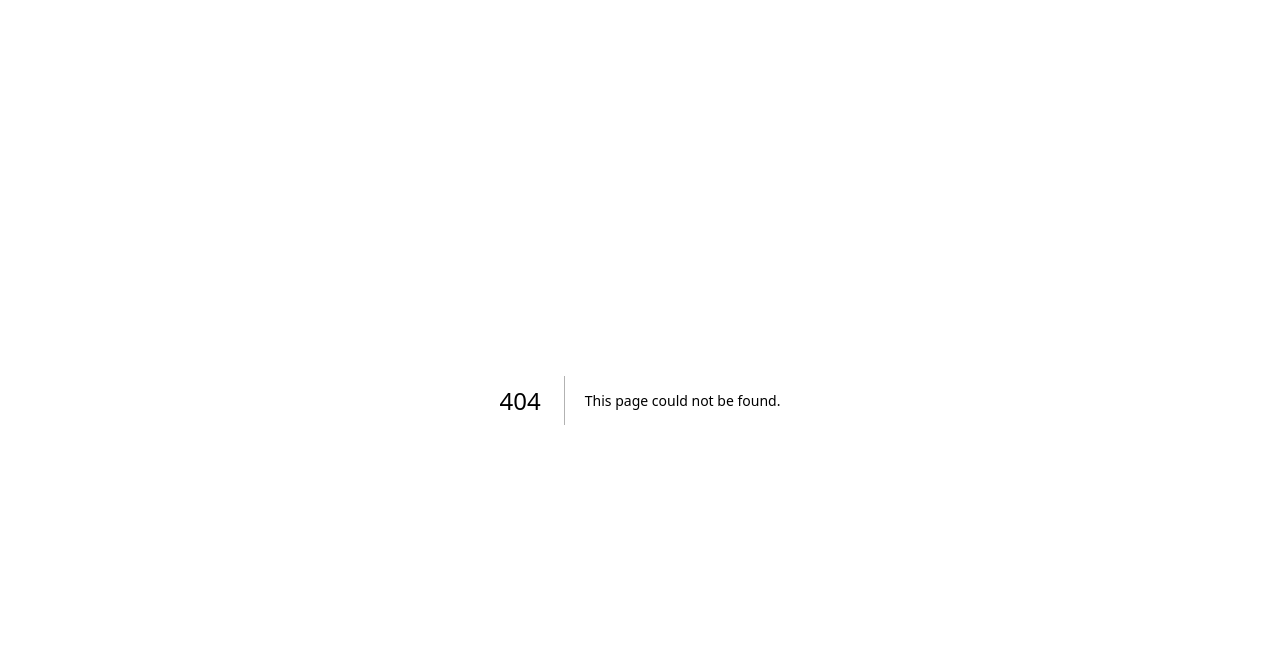
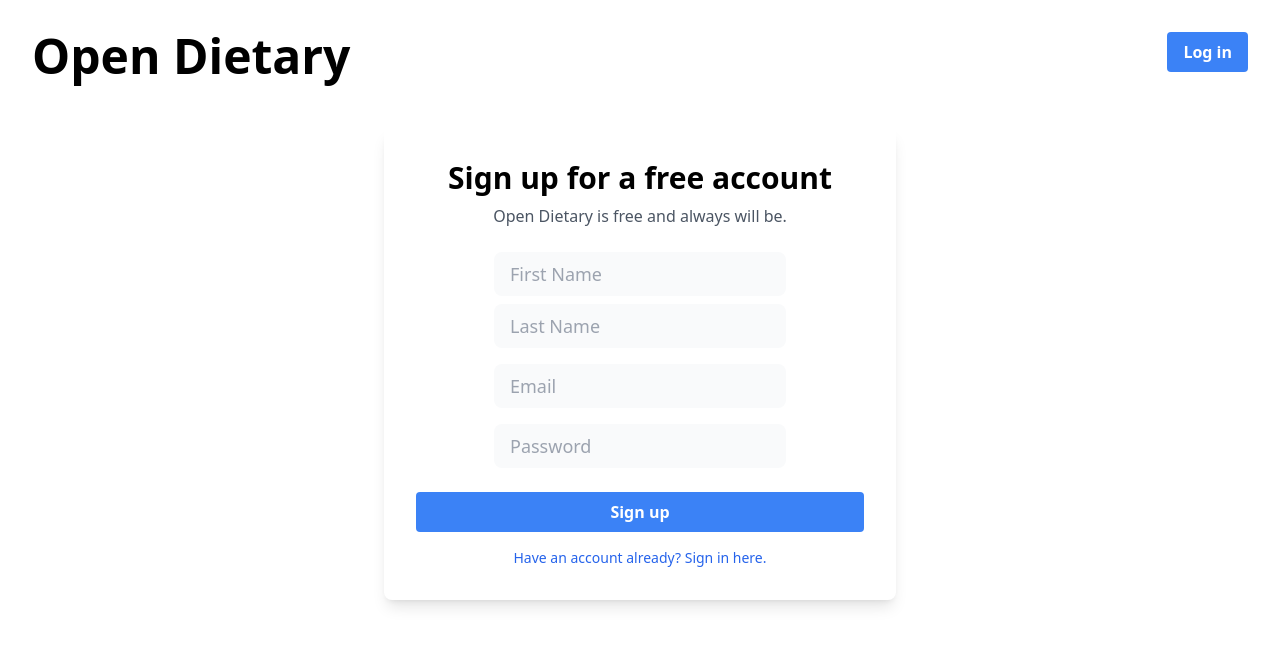
Before and after one commit to aayc/opendietary, a Next.js app in the folder web/: page /signup in a window 1280 px wide. Before the commit this address had no page. Shown: the top 646 px of the page. Built offline with nearby package versions, Linux system fonts and the light colour scheme.

Commit message:
Add firebase configuration, login and sign up pages

```diff
--- a/web/components/Nav.tsx
+++ b/web/components/Nav.tsx
@@ -1,3 +1,5 @@
+import Link from "next/link";
+
 export default function Nav() {
   return (
     <div className="flex mt-8 px-8 justify-between">
@@ -5,7 +7,9 @@ export default function Nav() {
         <h1>Open Dietary</h1>
       </div>
       <div>
-        <button className="btn-primary">Log in</button>
+        <Link href="/login">
+          <button className="btn-primary">Log in</button>
+        </Link>
       </div>
     </div>
   );
--- a/web/package.json
+++ b/web/package.json
@@ -13,12 +13,14 @@
     "@types/react": "18.0.25",
     "@types/react-dom": "18.0.8",
     "chart.js": "^3.9.1",
+    "firebase": "^9.14.0",
     "lottie-react": "^2.3.1",
     "next": "13.0.3",
     "primeicons": "^6.0.1",
     "primereact": "^8.7.2",
     "react": "18.2.0",
     "react-dom": "18.2.0",
+    "react-firebase-hooks": "^5.1.0",
     "typescript": "4.8.4"
   },
   "devDependencies": {
--- /dev/null
+++ b/web/pages/login.tsx
@@ -0,0 +1,81 @@
+import Head from "next/head";
+import Nav from "../components/Nav";
+import { useEffect, useState } from "react";
+import { useSignInWithEmailAndPassword } from "react-firebase-hooks/auth";
+import Spinner from "../widgets/Spinner";
+import { auth } from "../utils/firebase";
+import { useRouter } from "next/router";
+import Link from "next/link";
+
+export default function LoginPage() {
+  const [email, setEmail] = useState("");
+  const [password, setPassword] = useState("");
+  const [signInWithEmailAndPassword, user, loading, error] =
+    useSignInWithEmailAndPassword(auth);
+  const router = useRouter();
+
+  const signIn = () => {
+    if (email == "" || password == "") {
+      alert("Please enter your email and password");
+    } else if (!loading) {
+      signInWithEmailAndPassword(email, password);
+    }
+  };
+
+  useEffect(() => {
+    if (user) {
+      router.push("/");
+    }
+    if (error) {
+      alert("Error signing in: " + error.message);
+    }
+  }, [user, error]);
+
+  return (
+    <div>
+      <Head>
+        <title>Open Dietary</title>
+        <meta name="description" content="Generated by create next app" />
+        <link rel="icon" href="/favicon.ico" />
+      </Head>
+
+      <div>
+        <Nav></Nav>
+
+        <div className="card m-auto max-w-lg rounded-lg shadow-lg p-8 mt-12">
+          <div className="flex justify-center">
+            <h2>Welcome back!</h2>
+          </div>
+          <div className="flex flex-col">
+            <div className="mt-4 m-auto">
+              <input
+                type="text"
+                className="text-input-gray"
+                value={email}
+                placeholder="Email"
+                onChange={(e) => setEmail(e.target.value)}
+              ></input>
+              <br />
+              <input
+                type="text"
+                className="my-2 text-input-gray"
+                placeholder="Password"
+                value={password}
+                onChange={(e) => setPassword(e.target.value)}
+              ></input>
+            </div>
+            <button className="btn-primary mt-4" onClick={signIn}>
+              {loading && <Spinner className="inline mr-2" size={15}></Spinner>}
+              Log in
+            </button>
+            <Link href="/signup">
+              <p className="link-text mt-4 text-sm text-center">
+                Don't have an account? Create one here.
+              </p>
+            </Link>
+          </div>
+        </div>
+      </div>
+    </div>
+  );
+}
--- /dev/null
+++ b/web/pages/signup.tsx
@@ -0,0 +1,108 @@
+import Head from "next/head";
+import Link from "next/link";
+import { useRouter } from "next/router";
+import { useEffect, useState } from "react";
+import { useCreateUserWithEmailAndPassword } from "react-firebase-hooks/auth";
+import Nav from "../components/Nav";
+import { auth } from "../utils/firebase";
+import Spinner from "../widgets/Spinner";
+
+export default function SignUpPage() {
+  const [email, setEmail] = useState("");
+  const [password, setPassword] = useState("");
+  const [confirmPassword, setConfirmPassword] = useState("");
+  const [firstName, setFirstName] = useState("");
+  const [lastName, setLastName] = useState("");
+  const router = useRouter();
+
+  const [createUserWithEmailAndPassword, user, loading, error] =
+    useCreateUserWithEmailAndPassword(auth);
+
+  const signUp = () => {
+    if (email == "" || password == "" || confirmPassword == "") {
+      alert("Please enter your email and password");
+    } else if (password != confirmPassword) {
+      alert("Passwords do not match");
+    } else if (!loading) {
+      createUserWithEmailAndPassword(email, password);
+    }
+  };
+
+  useEffect(() => {
+    if (user) {
+      router.push("/");
+    }
+    if (error) {
+      alert("Error signing up: " + error.message);
+    }
+  });
+
+  return (
+    <div>
+      <Head>
+        <title>Open Dietary</title>
+        <meta name="description" content="Generated by create next app" />
+        <link rel="icon" href="/favicon.ico" />
+      </Head>
+
+      <div>
+        <Nav></Nav>
+
+        <div className="card m-auto max-w-lg rounded-lg shadow-lg p-8 mt-12">
+          <div className="flex justify-center">
+            <div>
+              <h2>Sign up for a free account</h2>
+              <p className="text-center text-gray-600 mt-2">
+                Open Dietary is free and always will be.
+              </p>
+            </div>
+          </div>
+          <div className="flex flex-col mt-2">
+            <div className="mt-4 m-auto">
+              <input
+                type="text"
+                className="text-input-gray"
+                value={firstName}
+                placeholder="First Name"
+                onChange={(e) => setFirstName(e.target.value)}
+              ></input>
+              <br />
+              <input
+                type="text"
+                className="my-2 text-input-gray"
+                value={lastName}
+                placeholder="Last Name"
+                onChange={(e) => setLastName(e.target.value)}
+              ></input>
+              <br />
+              <input
+                type="text"
+                className="my-2 text-input-gray"
+                value={email}
+                placeholder="Email"
+                onChange={(e) => setEmail(e.target.value)}
+              ></input>
+              <br />
+              <input
+                type="text"
+                className="my-2 text-input-gray"
+                placeholder="Password"
+                value={password}
+                onChange={(e) => setPassword(e.target.value)}
+              ></input>
+            </div>
+            <button className="btn-primary mt-4" onClick={signUp}>
+              {loading && <Spinner className="inline mr-2" size={15}></Spinner>}
+              Sign up
+            </button>
+            <Link href="/login">
+              <p className="link-text mt-4 text-sm text-center">
+                Have an account already? Sign in here.
+              </p>
+            </Link>
+          </div>
+        </div>
+      </div>
+    </div>
+  );
+}
--- a/web/styles/globals.css
+++ b/web/styles/globals.css
@@ -57,6 +57,22 @@ h3 {
   @apply px-2;
 }
 
+.text-input-gray {
+  @apply bg-gray-50;
+  @apply rounded-lg;
+  @apply p-2;
+  @apply px-4;
+  @apply text-lg;
+}
+
+.link-text {
+  @apply transition;
+  @apply duration-150;
+  @apply text-blue-600;
+  @apply hover:text-blue-800;
+  @apply cursor-pointer;
+}
+
 .input-h-label {
   @apply p-1;
 }
--- /dev/null
+++ b/web/utils/firebase.ts
@@ -0,0 +1,38 @@
+// Use modular imports of firebase to add auth
+import { initializeApp } from "firebase/app";
+import { getAnalytics } from "firebase/analytics";
+import { getAuth, User } from "firebase/auth";
+import { getDatabase } from "firebase/database";
+
+type GlobalState = {
+    user: User | null;
+    firstName: string | null;
+    lastName: string | null;
+}
+
+// Your web app's Firebase configuration
+// For Firebase JS SDK v7.20.0 and later, measurementId is optional
+const firebaseConfig = {
+  apiKey: "AIzaSyBCrjxPuzZZ0FmGfD01sOidmC8WZgU2AKg",
+  authDomain: "opendietary.firebaseapp.com",
+  databaseURL: "https://opendietary-default-rtdb.firebaseio.com",
+  projectId: "opendietary",
+  storageBucket: "opendietary.appspot.com",
+  messagingSenderId: "428240700645",
+  appId: "1:428240700645:web:59d90949ea9b0c8744c00c",
+  measurementId: "G-P9RKK6LZXX"
+};
+
+const global: GlobalState = {
+    user: null,
+    firstName: null,
+    lastName: null,
+}
+
+// Initialize Firebase
+const app = initializeApp(firebaseConfig);
+//const analytics = getAnalytics(app);
+const auth = getAuth();
+const db = getDatabase();
+
+export { auth, db };
--- /dev/null
+++ b/web/widgets/Spinner.tsx
@@ -0,0 +1,21 @@
+import { ProgressSpinner } from "primereact/progressspinner";
+
+type SpinnerProps = {
+    className?: string;
+  size?: number;
+  strokeWidth?: number;
+};
+
+export default function Spinner(props: SpinnerProps) {
+  return (
+    <div className={props.className}>
+    <ProgressSpinner
+      style={{
+        width: (props.size ?? 50) + "px",
+        height: (props.size ?? 50) + "px",
+      }}
+      strokeWidth={"" + (props.strokeWidth ?? 8)}
+      animationDuration=".5s"
+    /></div>
+  );
+}
```
Also changed, not shown: 1 other file (tests, documents, lock files or other folders).
